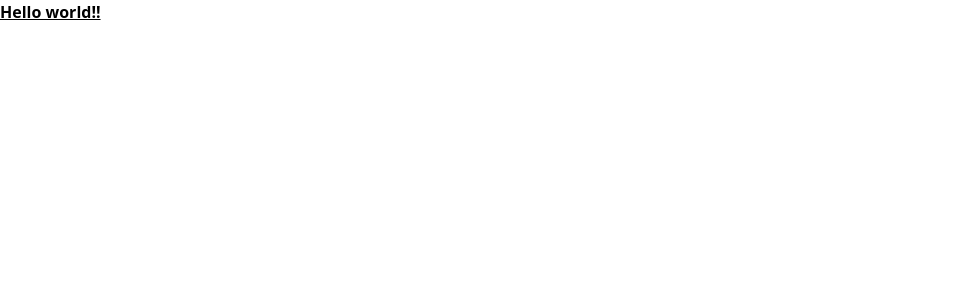
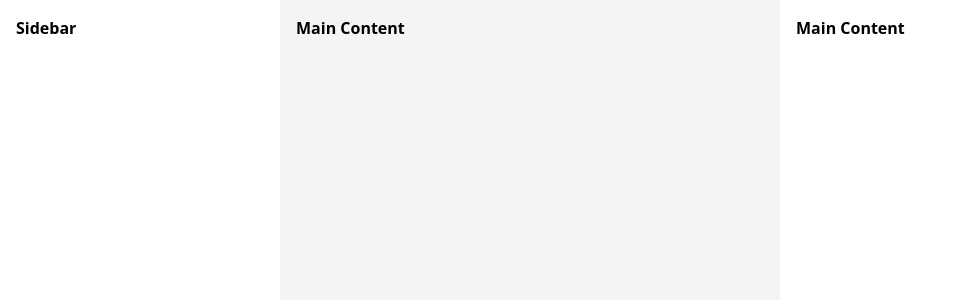
Before and after one commit to frontendtony/booker, a Next.js app: page / in a window 1280 px wide. Shown: the top 300 px of the page, without its empty margins (0-967 px from the left). Built offline with nearby package versions, Linux system fonts and the light colour scheme.

Commit message:
feat: implemented 3-column grid layout with fixed sidebar and max width of 1440px.

```diff
--- a/src/app/page.tsx
+++ b/src/app/page.tsx
@@ -1,5 +1,21 @@
 const Home = () => {
-  return <div className="font-3xl font-bold underline">Hello world!!</div>;
+  return (
+    <div className="flex min-h-screen justify-center">
+      <div className="grid w-full max-w-[1440px] grid-cols-[280px_1fr_1fr]">
+        <div className="bg-white p-4">
+          <h2 className="mb-2 font-bold">Sidebar</h2>
+        </div>
+
+        <div className="bg-gray-100 p-4">
+          <h2 className="mb-2 font-bold">Main Content</h2>
+        </div>
+
+        <div className="bg-white p-4">
+          <h2 className="mb-2 font-bold">Main Content</h2>
+        </div>
+      </div>
+    </div>
+  );
 };
 
 export default Home;
```
